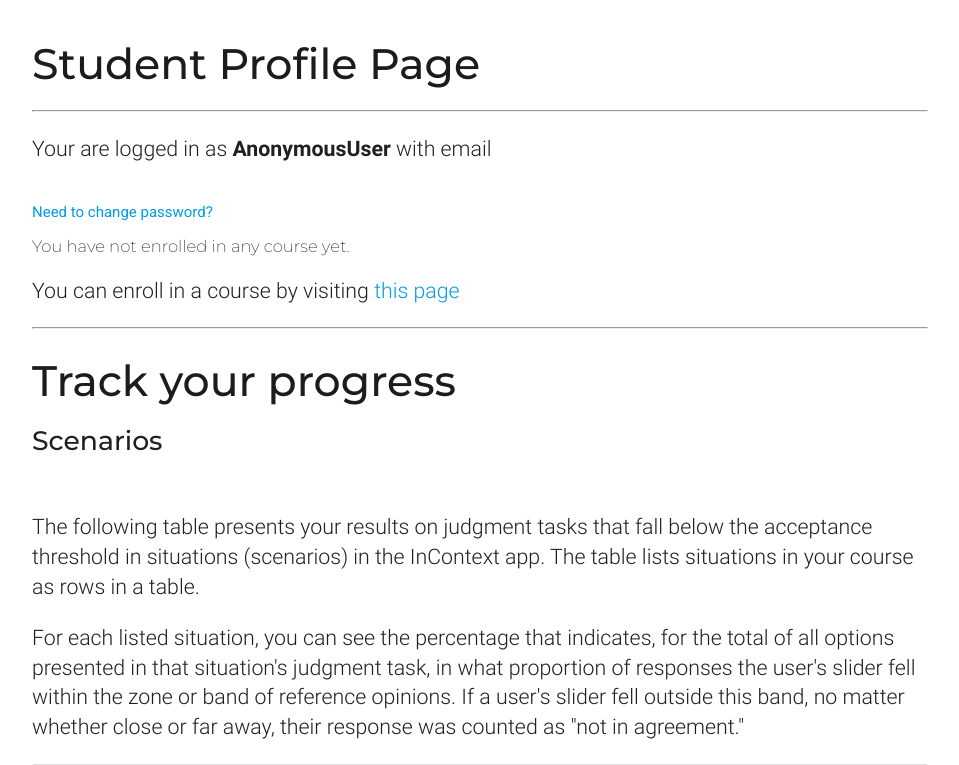
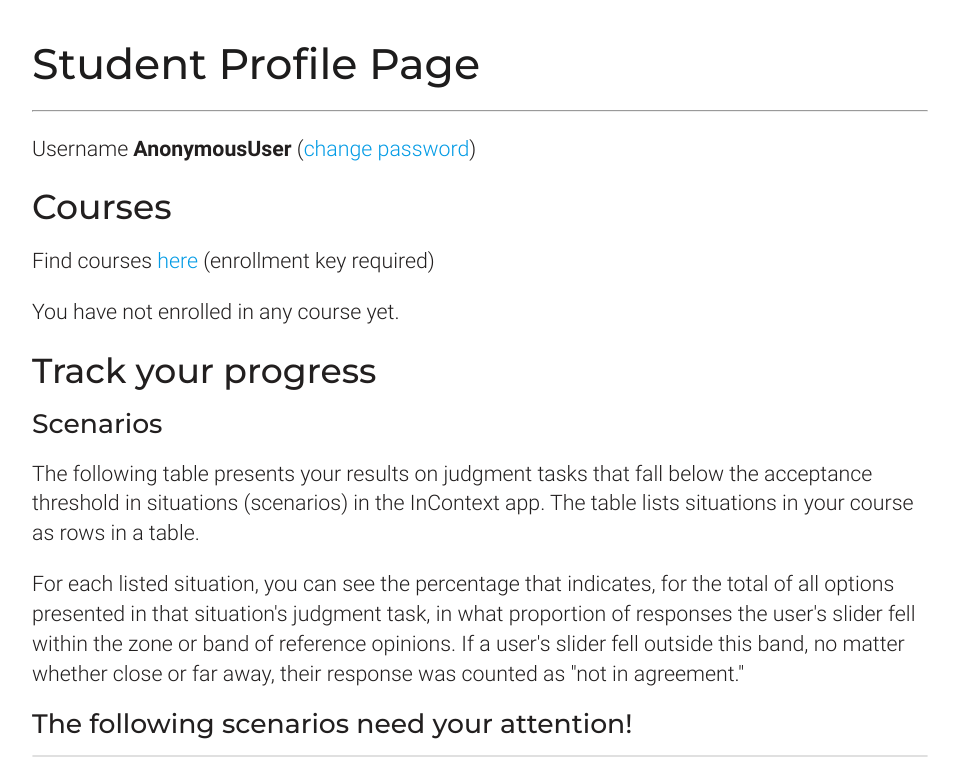
Before and after one commit to llcit/culture-app-nflrc, a Django app: template templates/course/student.html in a window 1280 px wide. Shown: the part 109-874 px from the top of the page, without its empty margins (160-1119 px from the left). Run offline with Django 3.2, Linux system fonts and the light colour scheme; the template is opened without the code that fills it, so the values that code supplies are empty; some libraries are stand-ins or nearby versions.

Commit message:
clean up profile layout and copy

```diff
--- a/templates/course/student.html
+++ b/templates/course/student.html
@@ -3,48 +3,52 @@
 {% block content %}
 
 <div class="container">
-
     <h1>Student Profile Page</h1>
     <hr>
-<p>Your are logged in as <b>{{request.user}}</b> with email <b>{{request.user.email}}</b></p>
+    <p>Username <b>{{request.user}}</b> (<a href="{% url 'password_change' %}">change password</a>)</p>
+
     {% if request.user.is_staff %}
-    <h3>You have staff permissions. <a class="red-text" href="{% url 'staff-review' %}">Go to Content Review Home </a></h3>
+    <p>You have staff permissions. <a class="red-text" href="{% url 'staff-review' %}">Go to Content Review Home </a>
+    </p>
     {% endif %}
-<br>
-<a href="{% url 'password_change' %}">Need to change password?</a>
+
+
+    <h2>Courses</h2>
+    <p>Find courses <a href="{% url 'courses' %}">here</a> (enrollment key required)</p>
     {% if courses %}
-        <h1>Your current courses</h1>
-        <a href="{% url 'courses' %}" >Find courses to enroll</a>
+    <p>You're enrolled in:</p>
     <ul class="collection">
         {% for course in courses %}
         <li class="collection-item">{{ course }}</li>
         {% endfor %}
     </ul>
     {% else %}
-        <h4>You have not enrolled in any course yet.</h4>
-        <p>You can enroll in a course by visiting <a href="{% url 'courses' %}">this page</a></p>
+    <p>You have not enrolled in any course yet.</p>
     {% endif %}
-<hr>
-<h1>Track your progress</h1>
+
+    <h2>Track your progress</h2>
     <h3>Scenarios</h3>
-<br>
-<p>The following table presents your results on judgment tasks that fall below the acceptance threshold in situations (scenarios) in the InContext app.
+    <p>The following table presents your results on judgment tasks that fall below the acceptance threshold in
+        situations (scenarios) in the InContext app.
         The table lists situations in your course as rows in a table. </p>
-<p>For each listed situation, you can see the percentage that indicates, for the total of all options presented in that situation's judgment task, in what proportion of responses the user's slider fell within the zone or band of reference opinions.
-    If a user's slider fell outside this band, no matter whether close or far away, their response was counted as "not in agreement."</p>
+    <p>For each listed situation, you can see the percentage that indicates, for the total of all options presented in
+        that situation's judgment task, in what proportion of responses the user's slider fell within the zone or band
+        of reference opinions.
+        If a user's slider fell outside this band, no matter whether close or far away, their response was counted as
+        "not in agreement."</p>
+    <h3>The following scenarios need your attention!</h3>
     <ul class="collection">
-<h3>The following scenarios need your attention!</h3>
         {% for result in results %}
-{% if result.1.1 < 66 %}
-        <li class="collection-item">
+        {% if result.1.1 < 66 %} <li class="collection-item">
 
-            <h4>{{ result.0.name }} | {{ result.1.1 }} % {% if result.1.1 < 30 %}<i class=" red small material-icons">sentiment_very_dissatisfied</i>
-                {% elif result.1.1 > 29  %}<i class=" yellow small material-icons">sentiment_neutral</i>
+            <h4>{{ result.0.name }} | {{ result.1.1 }} % {% if result.1.1 < 30 %}<i class=" red small material-icons">
+                    sentiment_very_dissatisfied</i>
+                    {% elif result.1.1 > 29 %}<i class=" yellow small material-icons">sentiment_neutral</i>
                     {% endif %}</h4>
 
             </li>
             {% endif %}
-    {%  endfor %}
+            {% endfor %}
     </ul>
 </div>
 {% endblock %}
```
Also changed, not shown: templates/course/instructor.html (+16 -17 lines). Lines whose indentation alone changed are shown as unchanged.
